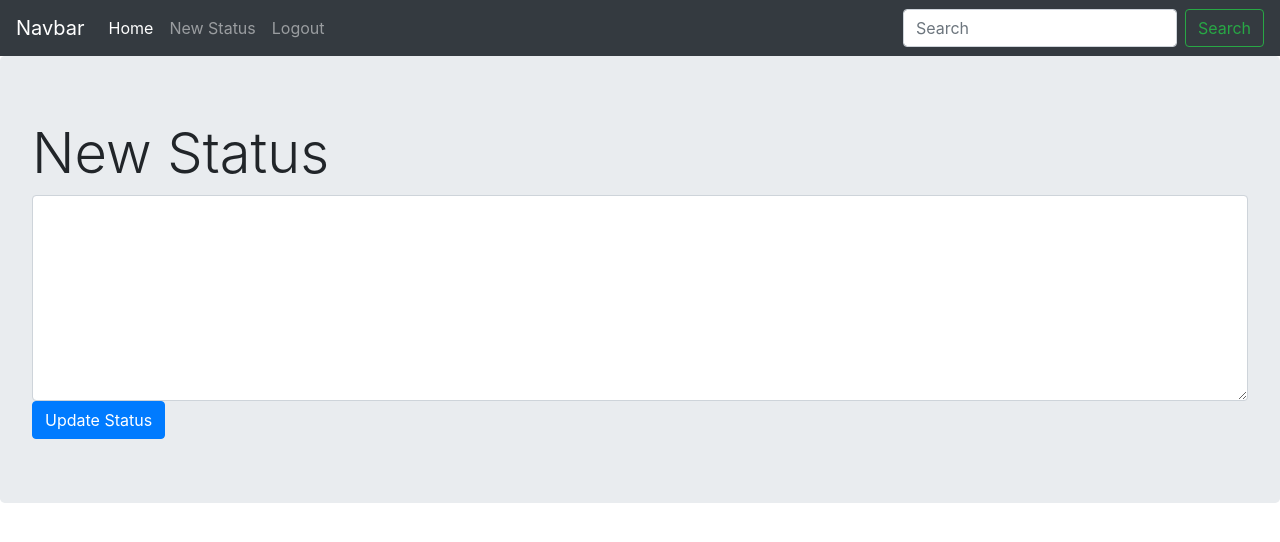
After one commit to milleaduski/python-web-app, a Flask app: page /add-post in a window 1280 px wide. The commit adds this page. Shown: the top 542 px of the page. Run offline with Flask 2, Linux system fonts and the light colour scheme; a user stored in the database is signed in; data comes from the database, SQL or seed files in the repository; both versions use the stored data as it was after the commit; some libraries are stand-ins or nearby versions.

Commit message:
add new status

```diff
--- a/app.py
+++ b/app.py
@@ -1,4 +1,5 @@
 import datetime
+from functools import wraps
 from flask import Flask, render_template, request, url_for, redirect, session, flash
 from peewee import *
 from hashlib import md5
@@ -32,10 +33,13 @@ class User(BaseModel):
 					.where(Relationship.to_user == self)
 					.order_by(User.username))
 
+
 class Message(BaseModel):
 	user = ForeignKeyField(User, backref = 'Messages')
 	content = TextField()
 	published_at = DateTimeField(default=datetime.datetime.now())
+
+
 
 class Relationship(BaseModel):
 	from_user	= ForeignKeyField(User, backref='relationships')
@@ -45,6 +49,22 @@ class Relationship(BaseModel):
 		indexes = (
 			(('from_user', 'to_user'), True)
 		)
+
+def not_login(f):
+	@wraps(f)
+	def decorated_function(*args, **kwargs):
+		if session.get('logged_in'):
+			return redirect(url_for('showHomePage'))
+		return f(*args, **kwargs)
+	return decorated_function
+
+def login_required(f):
+	@wraps(f)
+	def decorated_function(*args, **kwargs):
+		if not session.get('logged_in'):
+			return redirect(url_for('loginPage'))
+		return f(*args, **kwargs)
+	return decorated_function
 
 @app.before_request
 def before_request():
@@ -75,10 +95,12 @@ def get_current_user():
 
 # Homepage routing
 @app.route('/')
+@login_required
 def showHomePage():
 	return render_template('index.html')
 
 @app.route('/register', methods =['GET', 'POST'])
+@not_login
 def registerPage():
 	if request.method == 'POST' and request.form['username']:
 		try:
@@ -92,8 +114,6 @@ def registerPage():
 			return redirect(url_for('showHomePage'))
 		except IntegrityError:
 			return 'There is something error'
-
-
 	return render_template('register.html')
 
 @app.route('/login', methods =['GET', 'POST'])
@@ -118,3 +138,16 @@ def logout():
 	session.pop('logged_in', None)
 	flash('logout was successful')
 	return redirect(url_for('showHomePage'))
+
+@app.route('/add-post', methods =['GET', 'POST'])
+@login_required
+def createPost():
+	user = get_current_user()
+	if request.method == 'POST' and request.form['content']:
+		message = Message.create(
+			user 		 = user,
+			content 	 = request.form['content']
+		)
+		flash('Your status has been updated successfully')
+		return redirect(url_for('showHomePage'))
+	return render_template('newPost.html')
--- a/templates/layout.html
+++ b/templates/layout.html
@@ -32,6 +32,9 @@
       </li>
       {% else %}
       <li class="nav-item">
+      	<a class="nav-link" href="{{url_for('createPost')}}">New Status</a>
+      </li>
+      <li class="nav-item">
         <a class="nav-link" href="{{url_for('logout')}}">Logout</a>
       </li>
       {% endif %}
--- /dev/null
+++ b/templates/newPost.html
@@ -0,0 +1,11 @@
+
+{%extends "layout.html" %}
+{% block body %}
+<div class="jumbotron">
+	<h1 class="display-4">New Status</h1>
+	<form action="{{url_for('createPost')}}" method="POST" autocomplete="off">
+		<textarea name="content" rows="8" cols="80" class="form-control"></textarea>
+  		<button type="submit" class="btn btn-primary">Update Status</button>
+	</form>
+</div>
+{% endblock %}
--- a/templates/register.html
+++ b/templates/register.html
@@ -1,4 +1,3 @@
-
 {%extends "layout.html" %}
 {% block body %}
 <div class="jumbotron">
```
Also changed, not shown: tweets.db.
